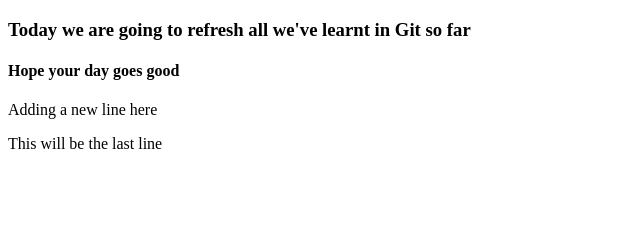
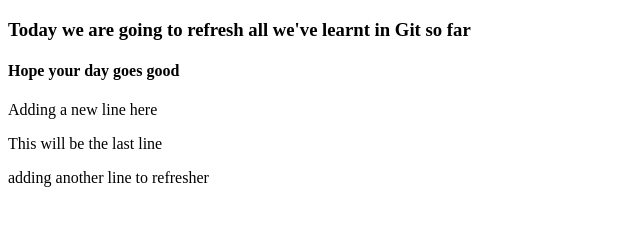
Before and after one commit to yuvavts/refresher, a plain HTML site: page index.html in a window 1280 px wide. Shown: the whole page, without its empty margins (0-640 px from the left). Drawn offline with Linux system fonts and the light colour scheme.

Commit message:
added another line to refresher

```diff
--- a/index.html
+++ b/index.html
@@ -11,5 +11,7 @@
     <h4>Hope your day goes good</h4>
     <p>Adding a new line here</p>
     <p>This will be the last line</p>
+
+    <p> adding another line to refresher </p>
 </body>
 </html>
```
